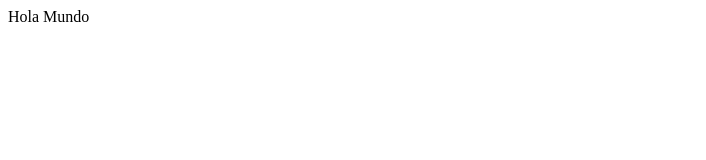
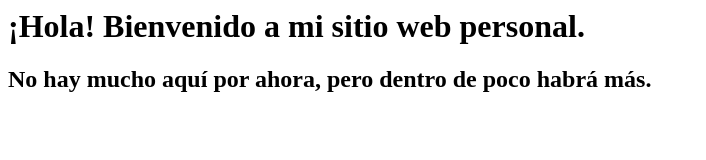
Before and after one commit to Astronomical-Developer/Astronomical-Developer.github.io, a plain HTML site: page index.html in a window 1280 px wide. Shown: the whole page, without its empty margins (0-706 px from the left). Drawn offline with Linux system fonts and the light colour scheme.

Commit message:
Update index.html

```diff
--- a/index.html
+++ b/index.html
@@ -1 +1,2 @@
-Hola Mundo
+<h1>¡Hola! Bienvenido a mi sitio web personal.</h1>
+<h2>No hay mucho aquí por ahora, pero dentro de poco habrá más.</h2>
```
